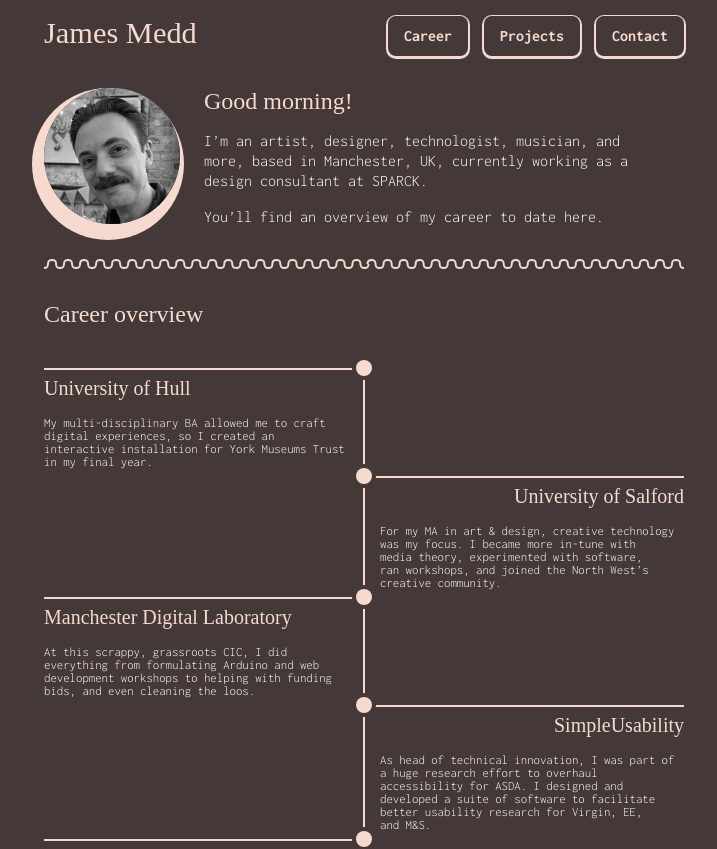
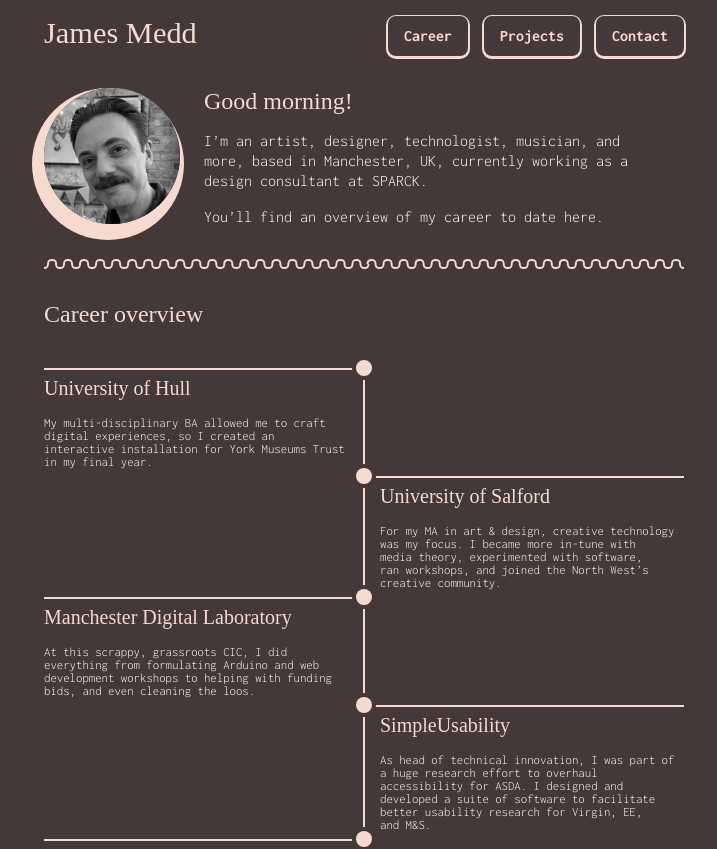
Before and after one commit to jrmedd/jamesmedd.co.uk, a React (Vite) app: page /career in a window 1280 px wide. Shown: the top 849 px of the page, without its empty margins (276-993 px from the left). Built offline with nearby package versions, Linux system fonts and the light colour scheme; a web font is replaced by a local one.

Commit message:
Update text alignment

```diff
--- a/src/components/Timeline.jsx
+++ b/src/components/Timeline.jsx
@@ -15,7 +15,6 @@ const TimelineEvent = styled.li(props => css`
   align-items: flex-start;
   @media (min-width: ${props => props.theme.breakpoints.mobile}) {
     align-items: ${props => props.$index & 1 ? 'flex-end' : 'flex-start'};
-    text-align: ${props => props.$index & 1 ? 'right' : 'left'};
   }
   margin: 0;
   padding: 0;
@@ -67,6 +66,7 @@ const EventTitle = styled.span(props => css`
   width: 100%;
   @media (min-width: ${props => props.theme.breakpoints.mobile}) {
     margin-left: 0;
+    padding-left: ${props => props.$index & 1 ? '1rem' : 0};
     width: 50%;
   }
   @media (max-width: ${props => props.theme.breakpoints.mobile}) {
@@ -117,7 +117,7 @@ export const Timeline = props => {
     {
       props.events.map((event, index) => (
       <TimelineEvent $index={index} key={`event-${index}`}>
-        <EventTitle>{ event.event }</EventTitle>
+        <EventTitle $index={index}>{ event.event }</EventTitle>
         <EventDescription $index={index}>
           { event.description }
         </EventDescription>
```
